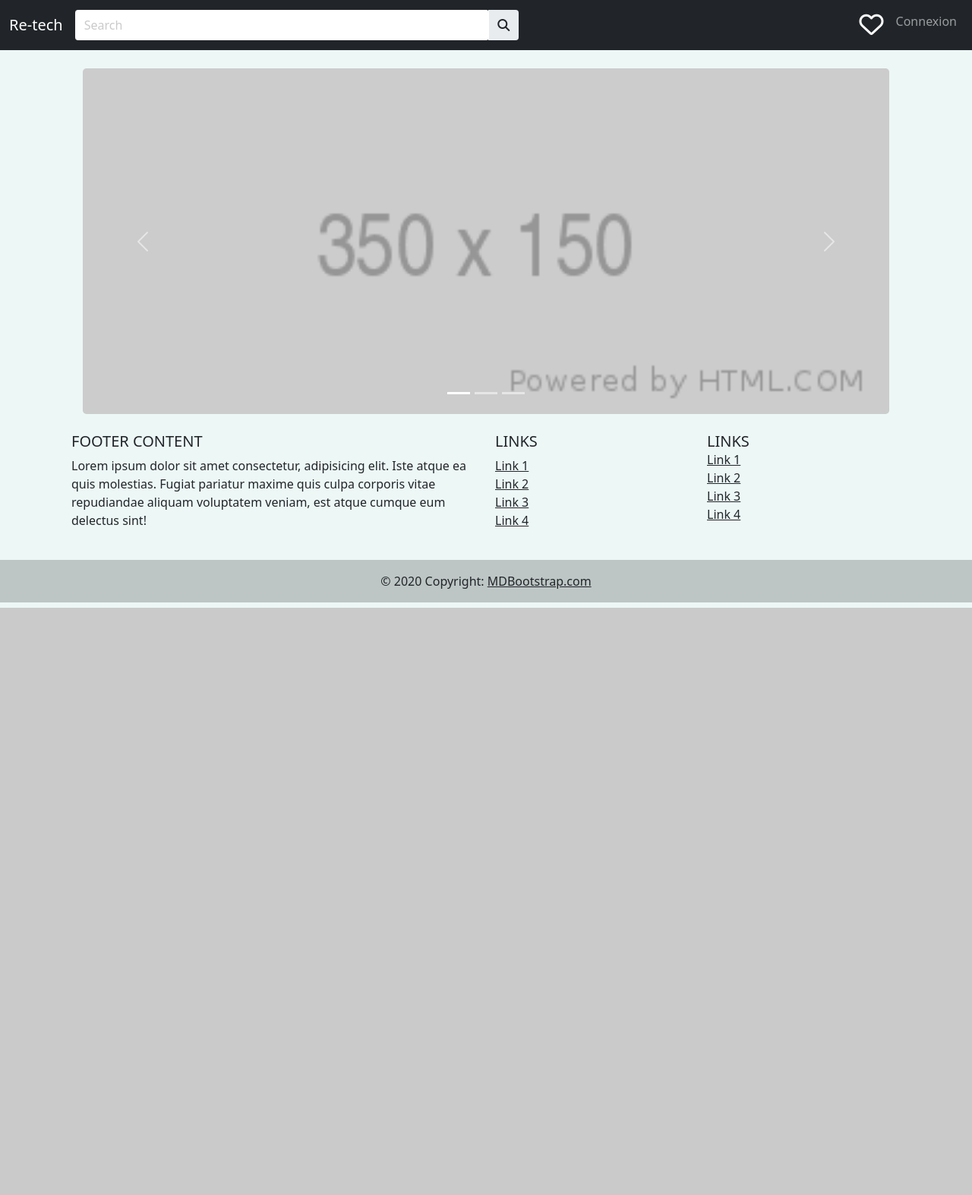
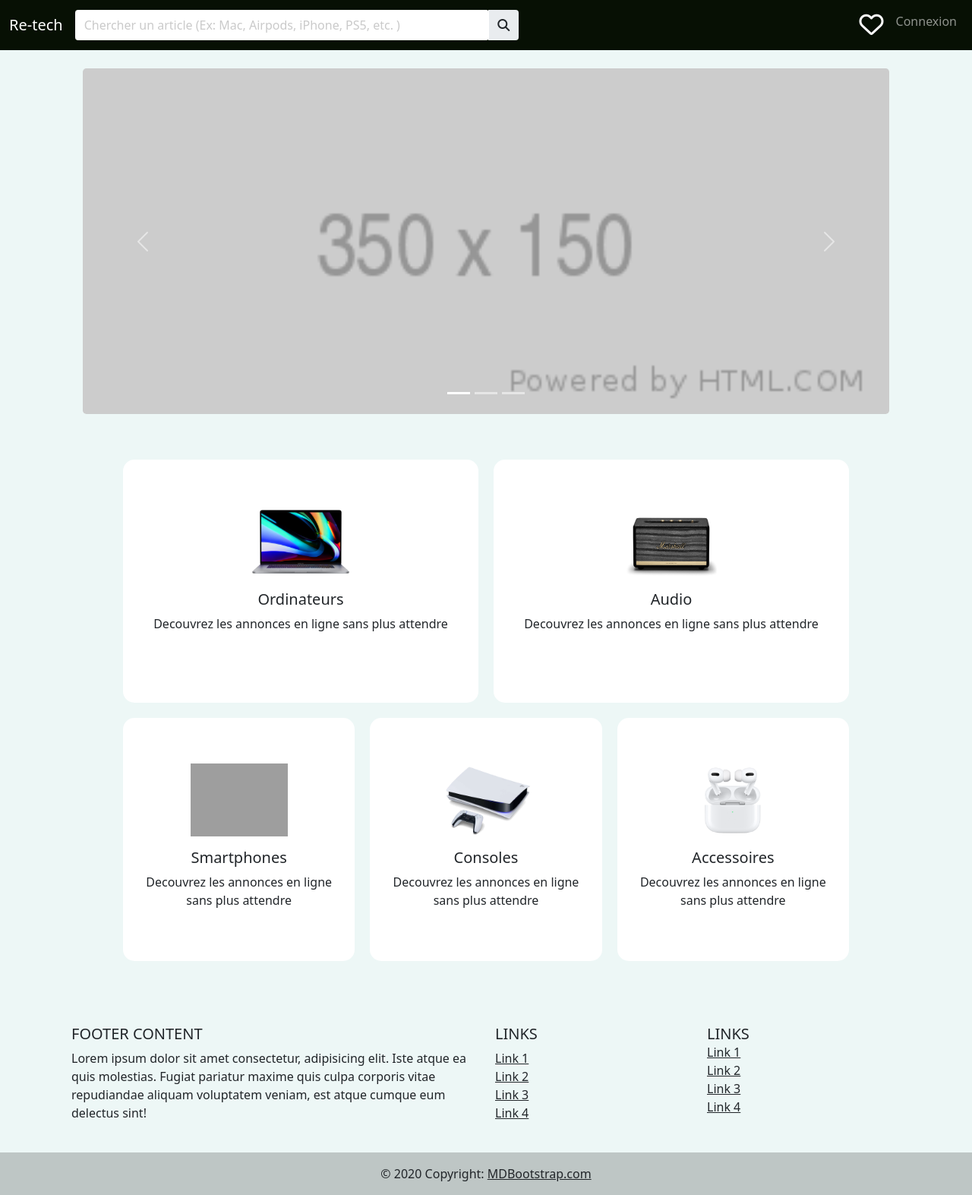
Before and after one commit to Ki2lian/re-tech, a Symfony app: template templates/accueil/index.html.twig in a window 1280 px wide. Shown: the whole page at 76% size. Before the commit the page ends 800 px from the top, so only its background shows below. Run offline with Twig, Linux system fonts and the light colour scheme; the template is opened without the code that fills it, so the values that code supplies are empty; some libraries are stand-ins or nearby versions; grey boxes are pictures that could not be loaded.

Commit message:
Ajout catégories

```diff
--- a/public/css/style.css
+++ b/public/css/style.css
@@ -3,21 +3,63 @@ body{
 }
 
 input{
-
     width: 100%;
     border-radius: 5%;
     outline: none;
     padding: 12px;
   }
 
-
   ::placeholder {
     color: #CACACA !important;
     opacity: 1 !important; /* Firefox */
   }
 
+.bg-dark {
+  background-color: #071004 !important;
+}
+
 .form-control {
     border: none;
     width: 100%;
-    height: 5vh;
+    height: 40px;
 }
+
+.categories {
+  width: 1000px;
+  margin: 50px auto 50px auto;
+}
+
+.card {
+  align-items: center;
+  text-align: center;
+  width: 330px;
+  height: 320px;
+  border: none;
+  border-radius: 15px;
+  margin: 10px;
+}
+
+.topdeck .card  {
+  width: 470px;
+}
+
+.card-img-top {
+  margin-top: 60px;
+  height: 30%;
+  object-fit: contain;
+}
+
+@media screen and (max-width: 1200px) {
+  .categories {
+    width: 700px;
+  }
+  .card {
+    height: 230px;
+  }
+  .topdeck .card {
+    width: 330px;
+  }
+  .card-img-top {
+    margin-top: 15px;
+  }
+}
--- a/templates/accueil/index.html.twig
+++ b/templates/accueil/index.html.twig
@@ -3,8 +3,7 @@
 {% block title %}Accueil{% endblock %}
 
 {% block body %}
-
-<div class="row d-flex justify-content-center" >
+<div class="row d-flex justify-content-center">
     <div class="col-10 " >
         <div id="carouselExampleIndicators" class="carousel slide" data-bs-ride="carousel">
         <div class="carousel-indicators">
@@ -35,4 +34,49 @@
     </div>
 </div>
 
+<div class="categories row">
+    <div class="topdeck card-deck d-flex flex-row justify-content-around">
+        <div class="card">
+            <img class="card-img-top" src="{{asset('images/ordinateurs.png')}}" alt="Card image cap">
+            <div class="card-body">
+                <h5 class="card-title">Ordinateurs</h5>
+                <p class="card-text">Decouvrez les annonces en ligne sans plus attendre</p>
+            </div>
+        </div>
+        <div class="card">
+            <img class="card-img-top" src="{{asset('images/stereo.png')}}" alt="Card image cap">
+            <div class="card-body">
+                <h5 class="card-title">Audio</h5>
+                <p class="card-text">Decouvrez les annonces en ligne sans plus attendre</p>
+            </div>
+        </div>
+    </div>
+    <div class="card-deck d-flex flex-row justify-content-around">
+        <div class="card">
+            <img class="card-img-top" src="{{asset('images/smartphones.png')}}" alt="Card image cap">
+            <div class="card-body">
+                <h5 class="card-title">Smartphones</h5>
+                <p class="card-text">Decouvrez les annonces en ligne sans plus attendre</p>
+            </div>
+        </div>
+        <div class="card">
+            <img class="card-img-top" src="{{asset('images/consoles.png')}}" alt="Card image cap">
+            <div class="card-body">
+                <h5 class="card-title">Consoles</h5>
+                <p class="card-text">Decouvrez les annonces en ligne sans plus attendre</p>
+            </div>
+        </div>
+        <div class="card">
+            <img class="card-img-top" src="{{asset('images/accessoires.png')}}" alt="Card image cap">
+            <div class="card-body">
+                <h5 class="card-title">Accessoires</h5>
+                <p class="card-text">Decouvrez les annonces en ligne sans plus attendre</p>
+            </div>
+        </div>
+    </div>
+</div>
+
+
+<div class="row d-flex justify-content-center">
+</div>
 {% endblock %}
--- a/templates/navbar.html.twig
+++ b/templates/navbar.html.twig
@@ -11,7 +11,7 @@
 
             <div class="col-6">
               <div class="input-group rounded">
-                <input type="search" class="form-control rounded" placeholder="Search" aria-label="Search"
+                <input type="search" class="form-control rounded" placeholder="Chercher un article (Ex: Mac, Airpods, iPhone, PS5, etc. )" aria-label="Search"
                 aria-describedby="search-addon" />
                 <span class="input-group-text border-0" id="search-addon">
                   <i class="fas fa-search"></i>
@@ -39,6 +39,11 @@
 
 
         {% if app.user %}
+
+          <li class="nav-item">
+            <a class="nav-link active" aria-current="page" role="button" href=""><i class="far fa-2x fa-heart"></i></a>
+          </li>
+
           <li class="nav-item dropdown">
             <a class="nav-link dropdown-toggle" href="#" id="navbarDropdown" role="button" data-bs-toggle="dropdown" aria-expanded="false">
                 <i class="far fa-2x fa-user-circle"></i>
```
Also changed, not shown: templates/categories/index.html.twig (added, +15 -0 lines), public/images/accessoires.png (added), public/images/consoles.png (added), public/images/ordinateurs.png (added), public/images/stereo.png (added), 4 other files.
